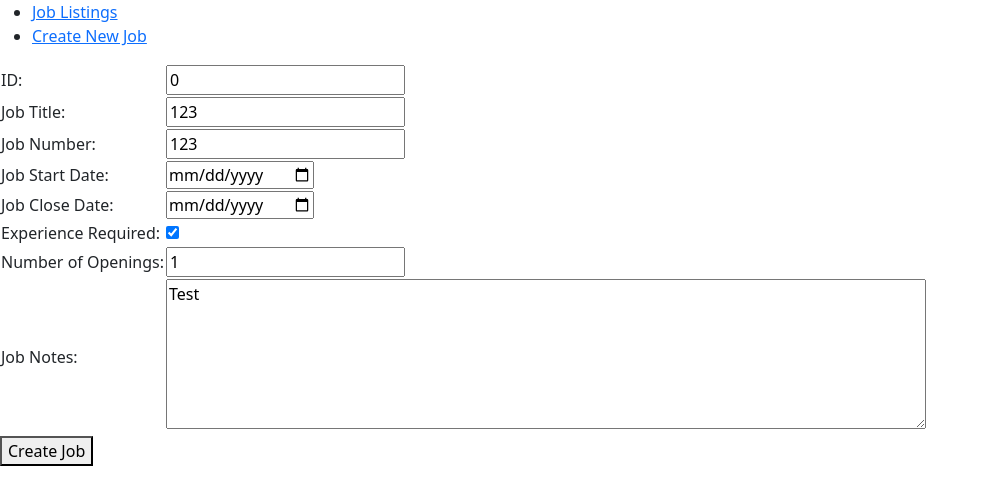
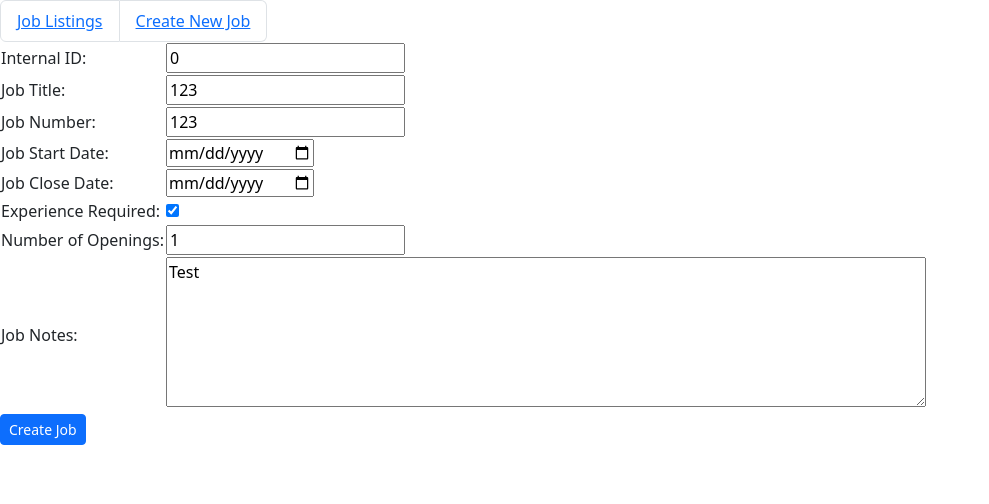
Before and after one commit to joeguff/interspark_code_test, an Angular app: page /jobs/new in a window 1280 px wide. Shown: the top 504 px of the page, without its empty margins (0-989 px from the left). Built offline with nearby package versions, Linux system fonts and the light colour scheme.

Commit message:
Properly implement bootstrap

```diff
--- a/angular.json
+++ b/angular.json
@@ -25,7 +25,8 @@
               "src/assets"
             ],
             "styles": [
-              "src/styles.css"
+              "src/styles.css",
+              "node_modules/bootstrap/dist/css/bootstrap.min.css"
             ],
             "scripts": [
               "./node_modules/bootstrap/dist/js/bootstrap.bundle.min.js"
@@ -89,7 +90,8 @@
               "src/assets"
             ],
             "styles": [
-              "src/styles.css"
+              "src/styles.css",
+              "node_modules/bootstrap/dist/css/bootstrap.min.css"
             ],
             "scripts": []
           }
--- a/package.json
+++ b/package.json
@@ -20,6 +20,7 @@
     "@angular/platform-browser-dynamic": "^16.2.0",
     "@angular/router": "^16.2.0",
     "bootstrap": "^5.3.1",
+    "jquery": "^3.7.1",
     "ngx-bootstrap": "^11.0.2",
     "rxjs": "~7.8.0",
     "tslib": "^2.3.0",
--- a/src/app/components/job-details/job-details.component.html
+++ b/src/app/components/job-details/job-details.component.html
@@ -127,5 +127,5 @@
             </td>
         </tr>
     </table>
-  <button type="submit" [disabled]="!jobForm.valid">Update Job</button>
+  <button type="submit" [disabled]="!jobForm.valid" class="btn btn-sm btn-primary">Update Job</button>
 </form>
--- a/src/app/components/new-job/new-job.component.html
+++ b/src/app/components/new-job/new-job.component.html
@@ -1,12 +1,8 @@
 <form [formGroup]="createJobForm" (ngSubmit)="createJob()">
     <table>
         <tr>
-            <td>
-                <label>ID:</label>
-            </td>
-            <td>
-                <input type="number" formControlName="job_id" name="job_id" required>
-            </td>
+            <td>Internal ID: </td>
+            <td><input type="text" formControlName="job_id" readonly></td>
         </tr>
         <tr>
             <td>
@@ -65,5 +61,5 @@
             </td>
         </tr>
     </table>
-  <button type="submit">Create Job</button>
+  <button type="submit" class="btn btn-sm btn-primary">Create Job</button>
 </form>
--- a/src/styles.css
+++ b/src/styles.css
@@ -1,2 +1 @@
 /* You can add global styles to this file, and also import other style files */
-@import "../node_modules/bootstrap/dist/css/bootstrap-reboot.css"
```
Also changed, not shown: 1 other file (tests, documents, lock files or other folders).
